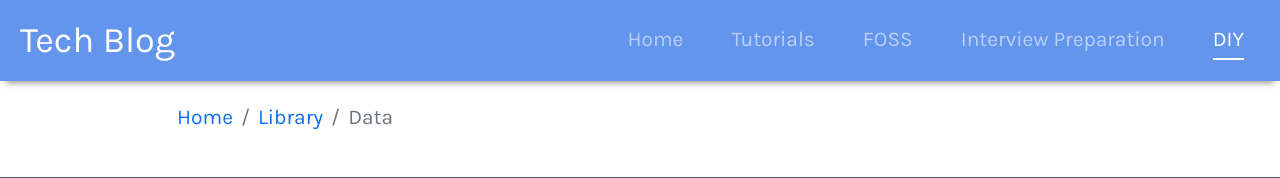
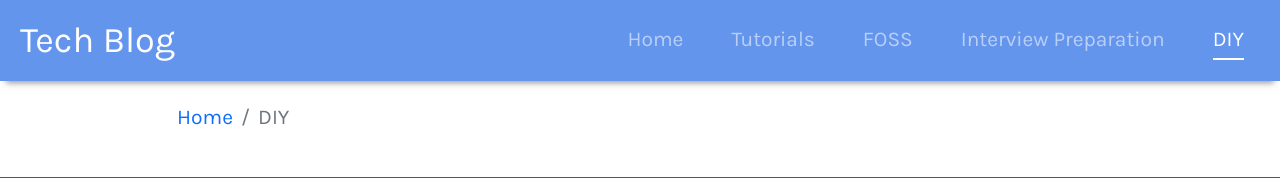
Before and after one commit to Ranilvannan/tech_blog, a Flask app: page /category/diy/ in a window 1280 px wide. Shown: the top 178 px of the page. Run offline with Flask 2, Linux system fonts and the light colour scheme; data that the repository does not hold is empty; some libraries are stand-ins or nearby versions.

Commit message:
First commit

```diff
--- a/template/blog_page.html
+++ b/template/blog_page.html
@@ -11,9 +11,9 @@
 		<div class="col-sm-9 article pt-1">
             <nav aria-label="breadcrumb">
 				<ol class="breadcrumb p-2">
-					<li class="breadcrumb-item"><a href="#">Home</a></li>
-					<li class="breadcrumb-item"><a href="#">Library</a></li>
-					<li class="breadcrumb-item active" aria-current="page">Data</li>
+					<li class="breadcrumb-item"><a href="/">Home</a></li>
+					<li class="breadcrumb-item active"><a href="{{ url_for('category_page', category_url=article.category_url) }}">{{ category.name }}</a></li>
+					<li class="breadcrumb-item active" aria-current="page">{{article.title}}</li>
 				</ol>
 			</nav>
 			<div class="story">
--- a/template/category_page.html
+++ b/template/category_page.html
@@ -11,9 +11,8 @@
 		<div class="col-sm-10 article mb-3">
 			<nav aria-label="breadcrumb">
 				<ol class="breadcrumb">
-					<li class="breadcrumb-item"><a href="#">Home</a></li>
-					<li class="breadcrumb-item"><a href="#">Library</a></li>
-					<li class="breadcrumb-item active" aria-current="page">Data</li>
+					<li class="breadcrumb-item"><a href="/">Home</a></li>
+					<li class="breadcrumb-item active" aria-current="page">{{ category.name }}</li>
 				</ol>
 			</nav>
 			{% for article in articles %}
```
